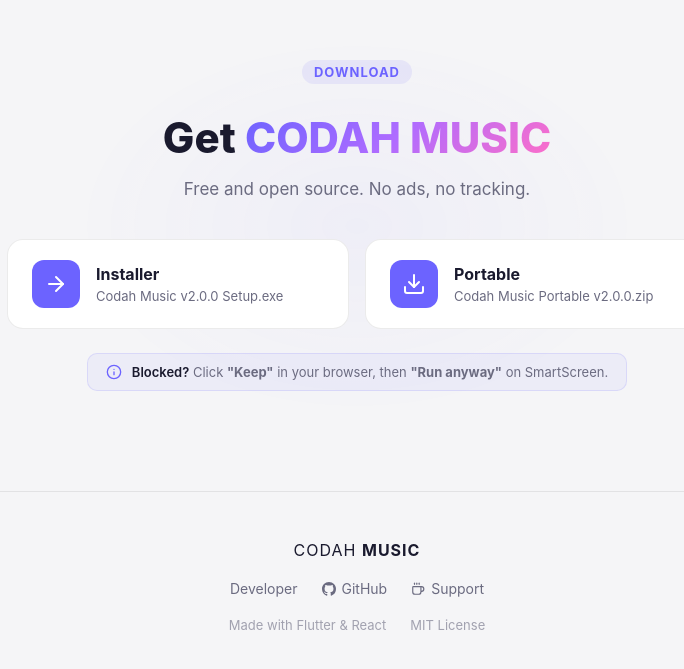
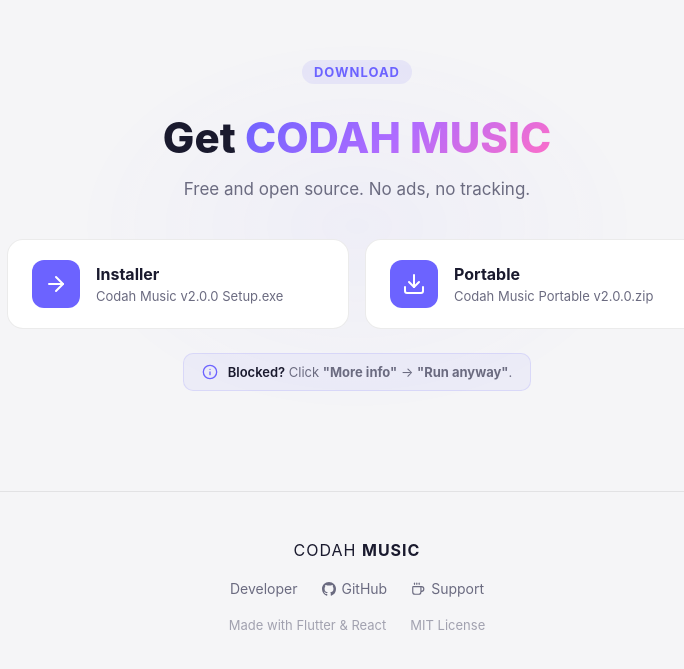
Before and after one commit to coder-nishanth/codah-music-website, a React (Vite) app: page / in a window 1280 px wide. Shown: the part 2427-3096 px from the top of the page, without its empty margins (283-967 px from the left). Built offline with nearby package versions, Linux system fonts and the light colour scheme.

Commit message:
fix: update SmartScreen notice text

```diff
--- a/src/App.jsx
+++ b/src/App.jsx
@@ -183,7 +183,7 @@
         <div className="smartscreen-notice">
           <svg width="16" height="16" viewBox="0 0 24 24" fill="none" stroke="currentColor" strokeWidth="2" strokeLinecap="round" strokeLinejoin="round"><circle cx="12" cy="12" r="10"/><line x1="12" y1="16" x2="12" y2="12"/><line x1="12" y1="8" x2="12.01" y2="8"/></svg>
           <div>
-            <strong>Blocked?</strong> Click <b>"Keep"</b> in your browser, then <b>"Run anyway"</b> on SmartScreen.
+            <strong>Blocked?</strong> Click <b>"More info"</b> → <b>"Run anyway"</b>.
           </div>
         </div>
       </div>
```
